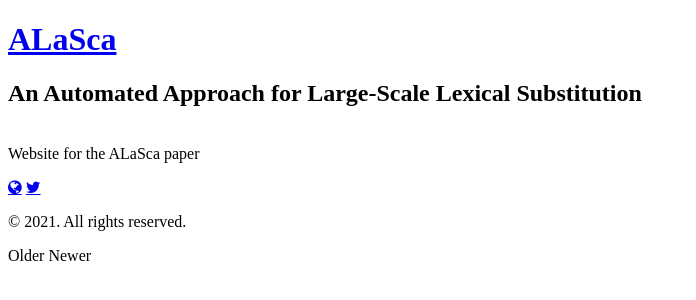
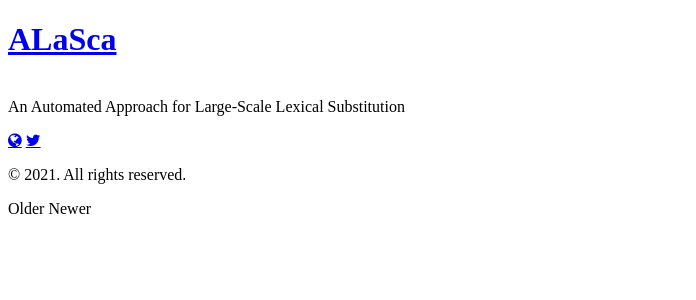
Before and after one commit to caterinaLacerra/ALaSca, a Jekyll site: the page built from docs/index.html, in a window 1280 px wide. Shown: the top 300 px of the page, without its empty margins (0-696 px from the left). Built offline with Jekyll 4.4.1, drawn with Linux system fonts in a browser that asks for light colours; the list of posts is cut into pages by our own code.

Commit message:
Update _config.yml

```diff
--- a/docs/_config.yml
+++ b/docs/_config.yml
@@ -7,9 +7,9 @@ permalink:        pretty
 
 # Setup
 title:            ALaSca
-subtitle:         An Automated Approach for Large-Scale Lexical Substitution
+subtitle:
 
-description:      Website for the ALaSca paper
+description:      An Automated Approach for Large-Scale Lexical Substitution
 url: https://caterinalacerra.github.io
 baseurl: docs
 #baseurl: https://caterinalacerra.github.io/ALaSca/docs
```
